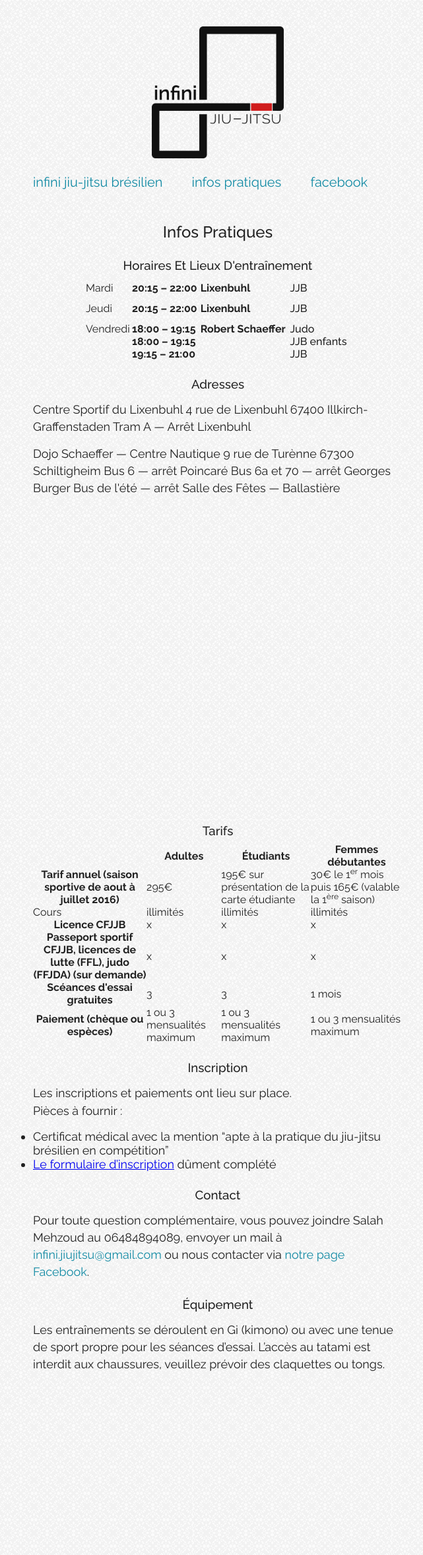
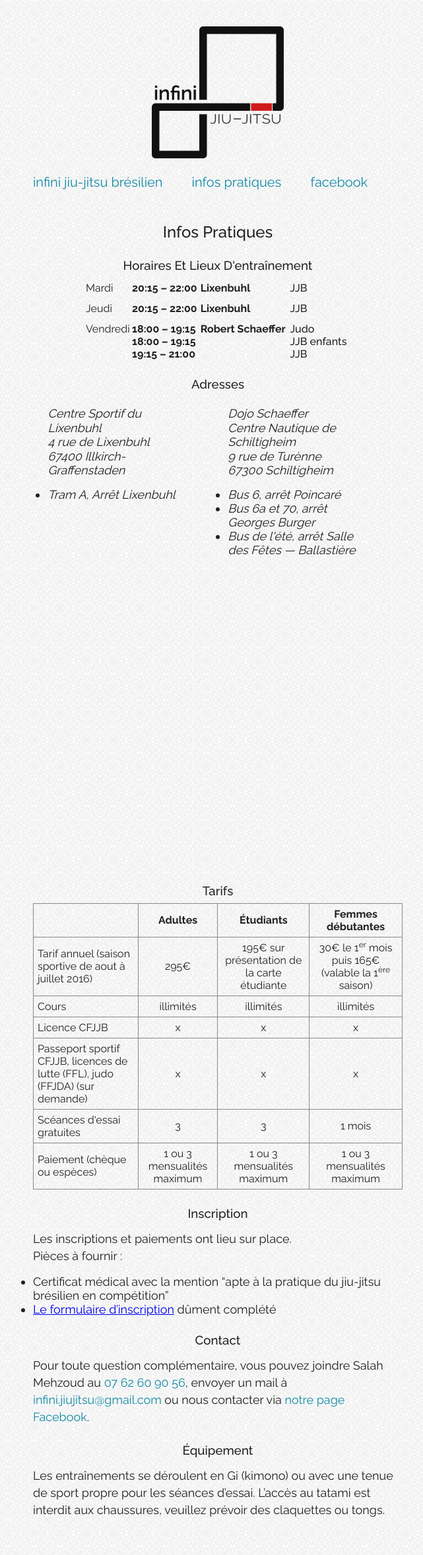
Before and after one commit to y-lohse/infini, a Jekyll site: the page built from contact.html, in a window 1280 px wide. Shown: the whole page at 66% size, without its empty margins (310-951 px from the left). Built offline with Jekyll 4.4.1, drawn with Linux system fonts in a browser that asks for light colours; before the commit the page ends 2136 px from its top, so only the background shows below that.

Commit message:
Formatages

```diff
--- a/contact.html
+++ b/contact.html
@@ -81,23 +81,40 @@ title: Infos Pratiques — Infini Jiu-Jitsu
 	Adresses
 </h3>
 
-<p>
-	Centre Sportif du Lixenbuhl
-	4 rue de Lixenbuhl
-	67400 Illkirch-Graffenstaden
+<address>
+	<p>
+		Centre Sportif du Lixenbuhl<br>
+		4 rue de Lixenbuhl<br>
+		67400 Illkirch-Graffenstaden
+	</p>
 
-	Tram A — Arrêt Lixenbuhl
-</p>
+	<ul>
+		<li>
+			Tram A, Arrêt Lixenbuhl
+		</li>
+	</ul>
+</address>
 
-<p>
-	Dojo Schaeffer — Centre Nautique
-	9 rue de Turènne
-	67300 Schiltigheim
+<address>
+	<p>
+		Dojo Schaeffer<br>
+		Centre Nautique de Schiltigheim<br>
+		9 rue de Turènne<br>
+		67300 Schiltigheim
+	</p>
 
-	Bus 6 — arrêt Poincaré
-	Bus 6a et 70 — arrêt Georges Burger
-	Bus de l'été — arrêt Salle des Fêtes — Ballastière
-</p>
+	<ul>
+		<li>
+			Bus 6, arrêt Poincaré
+		</li>
+		<li>
+			Bus 6a et 70, arrêt Georges Burger
+		</li>
+		<li>
+			Bus de l'été, arrêt Salle des Fêtes — Ballastière
+		</li>
+	</ul>
+</address>
 
 <div id="map-wrapper">
 	<div id="map"></div>
@@ -107,7 +124,7 @@ title: Infos Pratiques — Infini Jiu-Jitsu
 	Tarifs
 </h3>
 
-<table>
+<table class="tarifs">
 	<thead>
 		<tr>
 			<th></th>
@@ -143,9 +160,9 @@ title: Infos Pratiques — Infini Jiu-Jitsu
 			</td>
 		</tr>
 		<tr>
-			<td>
+			<th>
 				Cours
-			</td>
+			</th>
 			<td>
 				illimités
 			</td>
@@ -239,7 +256,7 @@ title: Infos Pratiques — Infini Jiu-Jitsu
 </h3>
 
 <p>
-	Pour toute question complémentaire, vous pouvez joindre Salah Mehzoud au 06484894089, envoyer un mail à <a href="mailto:infini.jiujitsu@gmail.com">infini.jiujitsu@gmail.com</a> ou nous contacter via <a href="https://www.facebook.com/pages/Infini-Jiu-Jitsu/411453555681974">notre page Facebook</a>.
+	Pour toute question complémentaire, vous pouvez joindre Salah Mehzoud au <a href=é"telto:0762609056">07 62 60 90 56</a>, envoyer un mail à <a href="mailto:infini.jiujitsu@gmail.com">infini.jiujitsu@gmail.com</a> ou nous contacter via <a href="https://www.facebook.com/pages/Infini-Jiu-Jitsu/411453555681974">notre page Facebook</a>.
 </p>
 
 <h3>
--- a/css/style.scss
+++ b/css/style.scss
@@ -110,6 +110,17 @@ p a{
 	ol{
 		list-style-position: outside;
 	}
+
+	address{
+		display: inline-block;
+		width: 40%;
+		margin: 0 4%;
+		vertical-align: top;
+
+		p{
+			line-height: 1.2;
+		}
+	}
 }
 
 .entrainements{
@@ -132,6 +143,22 @@ p a{
 	}
 }
 
+.tarifs{
+	th, td{
+		border: 1px solid #888;
+		padding: 6px;
+	}
+
+	tbody th{
+		font-weight: normal;
+		text-align: left;
+	}
+
+	td{
+		text-align: center;
+	}
+}
+
 #map-wrapper{
 	height: 450px;
 	margin: 20px 0;
```
Also changed, not shown: 404.html (deleted, +0 -25 lines).
